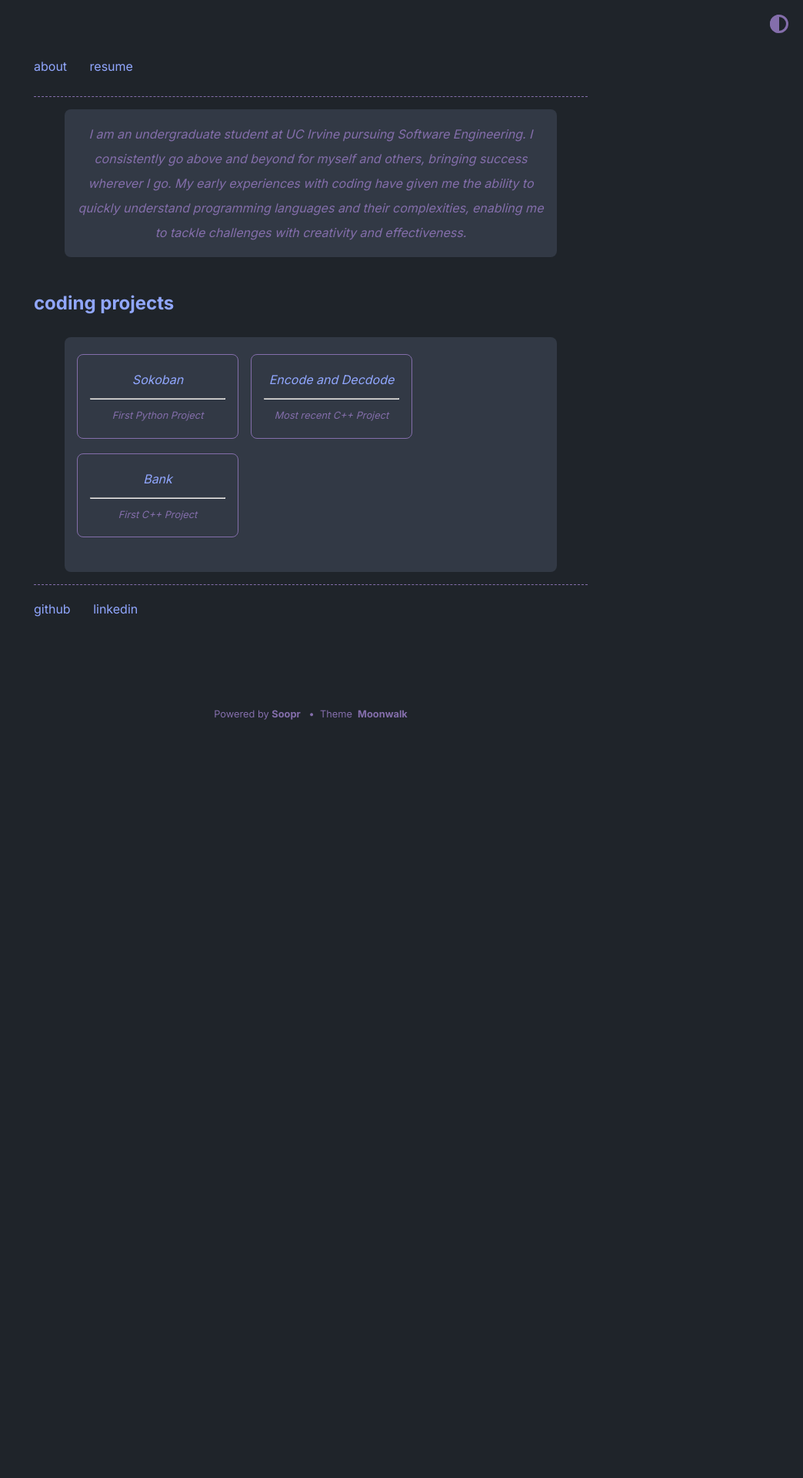
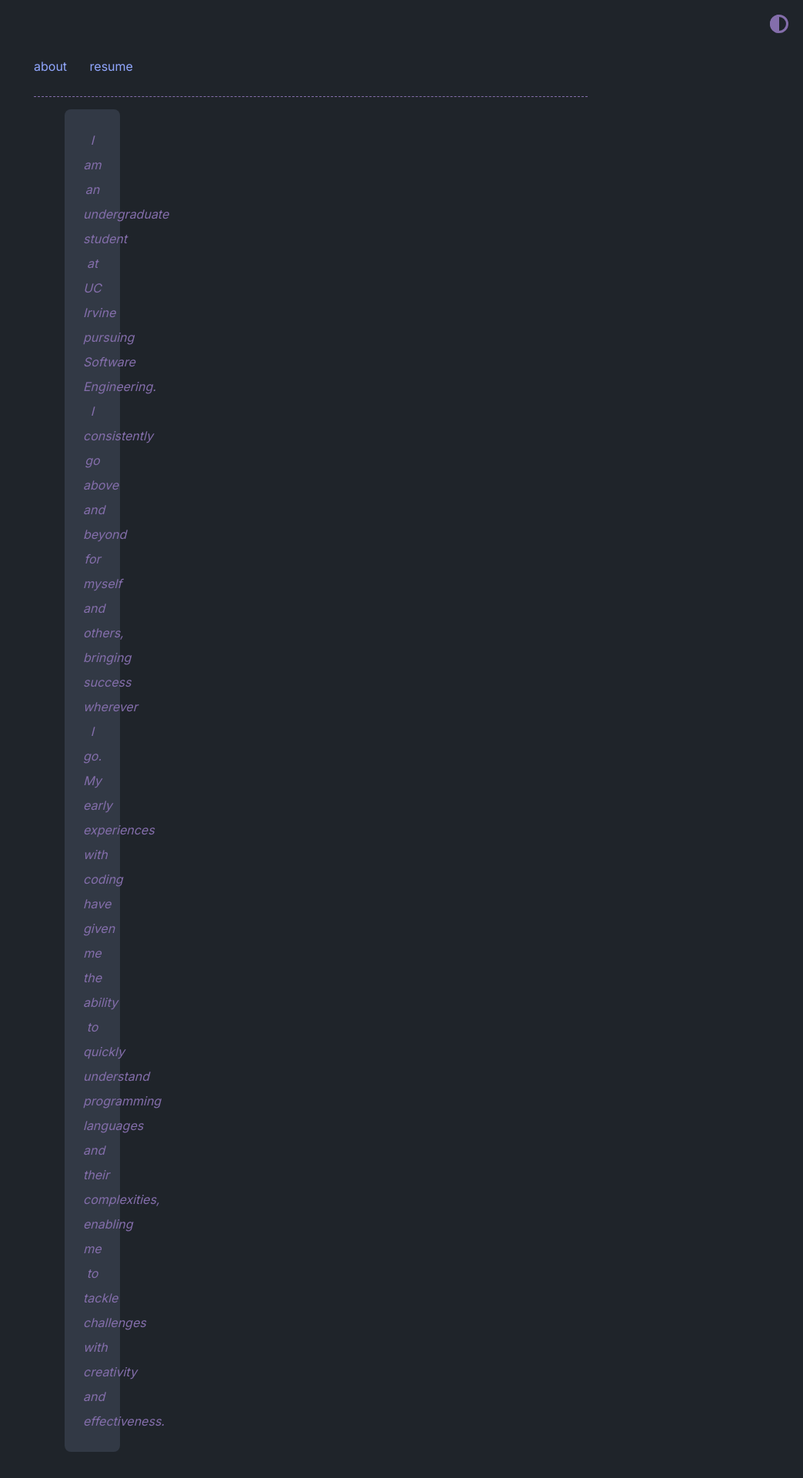
Before and after one commit to jshields06/jshields06.github.io, a Jekyll site: the page built from index.md, in a window 1280 px wide. Shown: the top 1920 px of the page at 77% size, without its empty margins (236-1280 px from the left). Built offline with Jekyll 4.4.1, drawn with Linux system fonts in a browser that asks for light colours; before the commit the page ends 954 px from its top, so only the background shows below that.

Commit message:
add width to blockquote

```diff
--- a/_sass/moonwalk.scss
+++ b/_sass/moonwalk.scss
@@ -55,8 +55,8 @@ blockquote {
   text-align: center;
   font-style: italic;
   border: thin solid black;
-  padding: 1em;
-
+  padding: 1.5em;
+  width: 1.5em;
   p { margin: 0; }
 }
 
```
